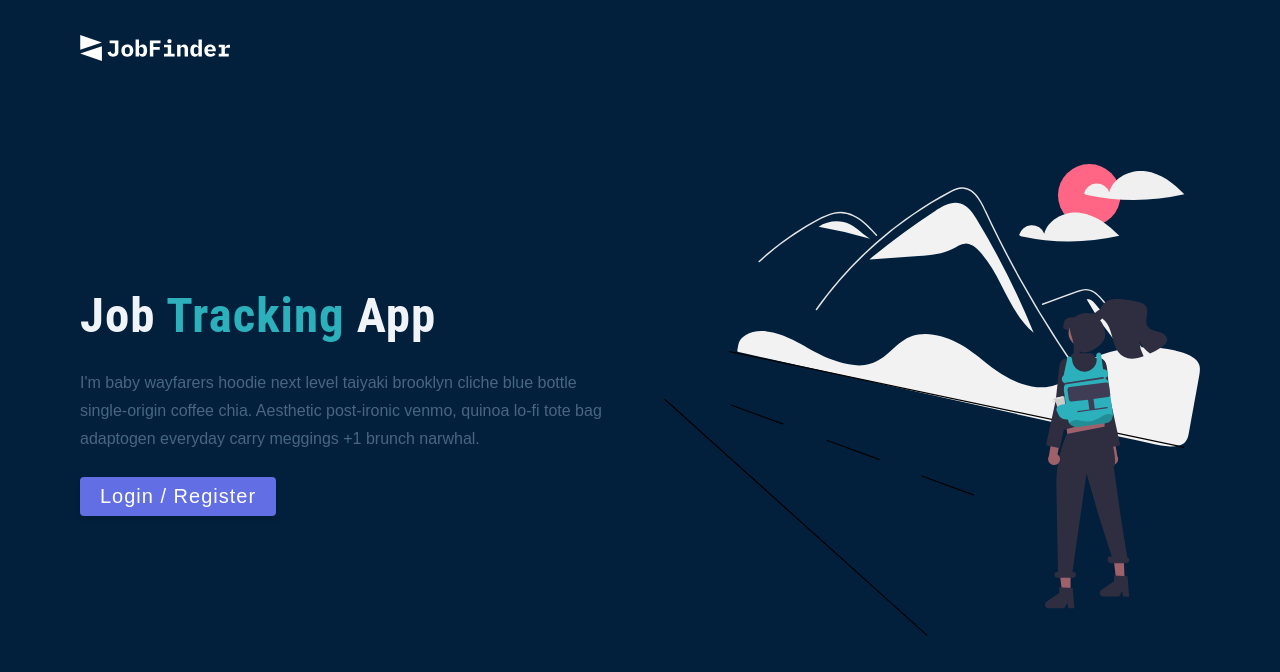
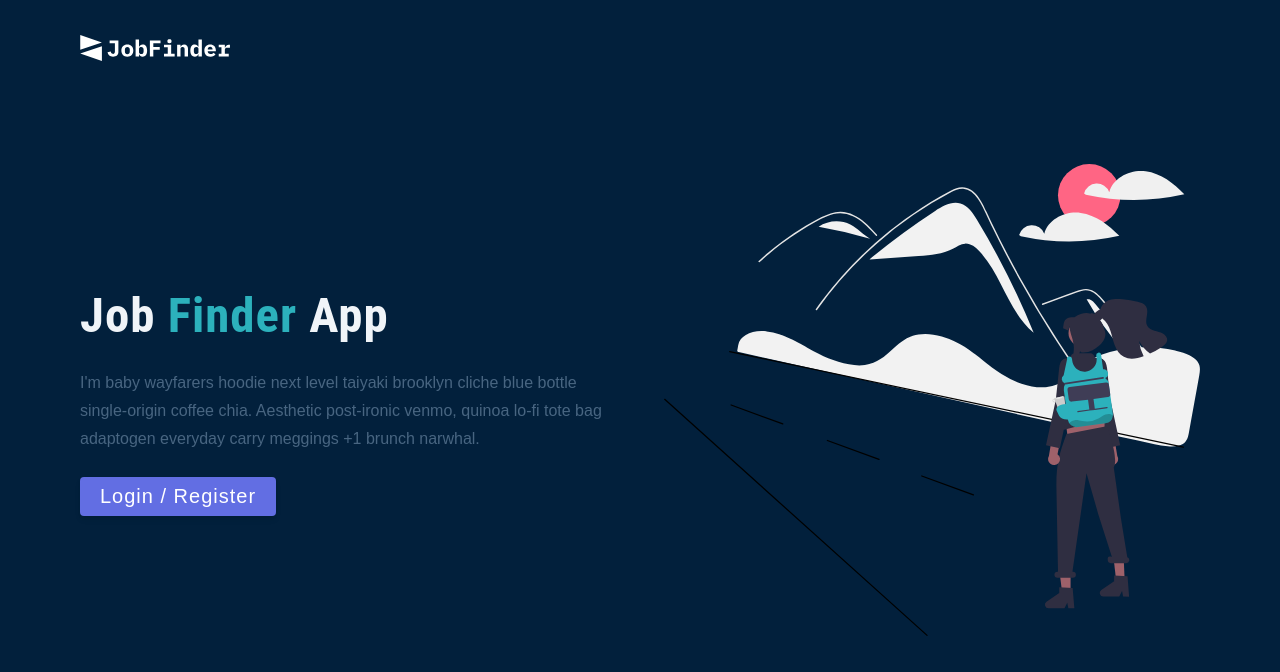
Before and after one commit to saikatbhuiyan/mern-job-finder, a React (Create React App) app in the folder client/: page /landing in a window 1280 px wide. Shown: the top 672 px of the page. Built offline with nearby package versions, Linux system fonts and the light colour scheme.

Commit message:
Text Change

```diff
--- a/client/src/pages/Landing.js
+++ b/client/src/pages/Landing.js
@@ -13,7 +13,7 @@ const Landing = () => {
         {/* info */}
         <div className="info">
           <h1>
-            job <span>tracking</span> app
+            job <span>finder</span> app
           </h1>
           <p>
             I'm baby wayfarers hoodie next level taiyaki brooklyn cliche blue
```
